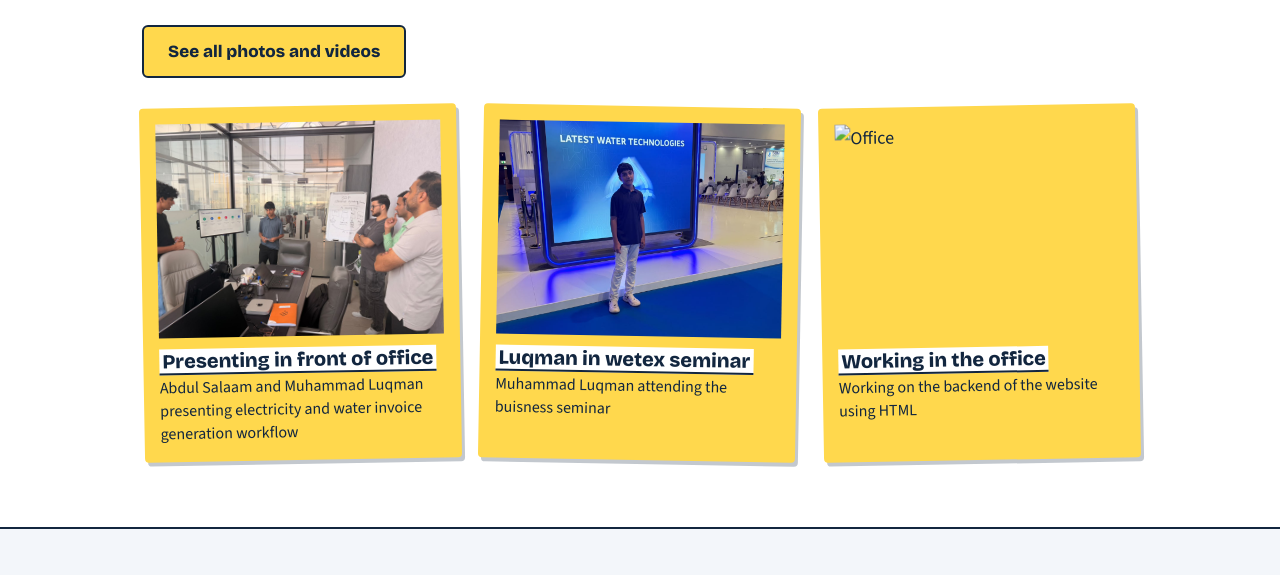
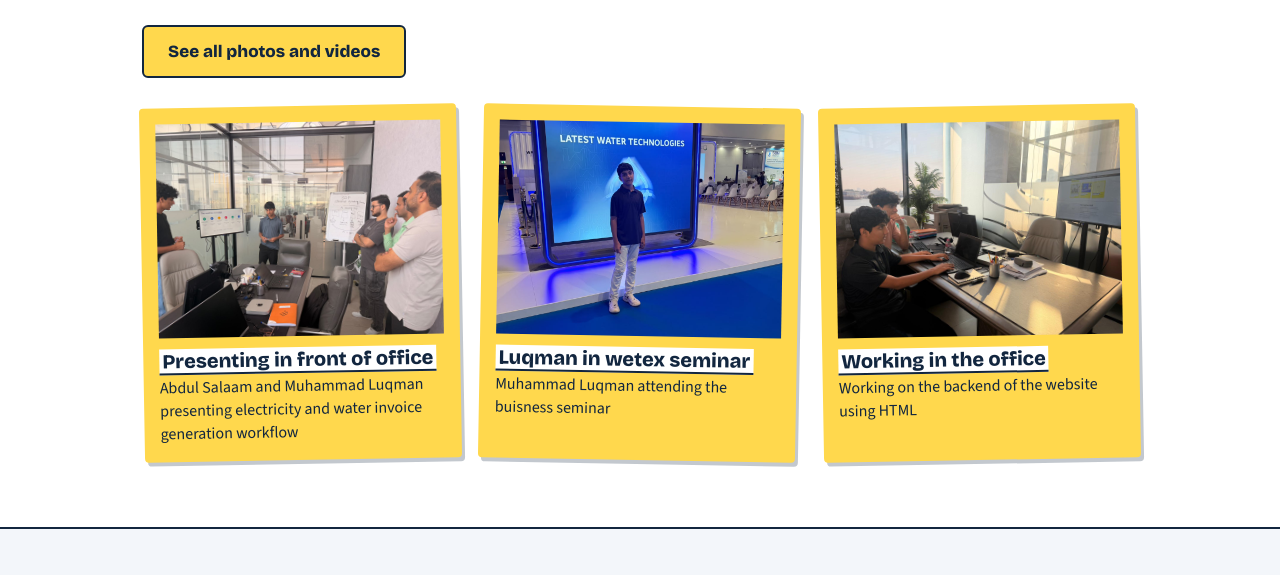
Before and after one commit to abdulbasitanwar90-dotcom/kidsinoffice, a plain HTML site: page index.html in a window 1280 px wide. Shown: the part 2889-3464 px from the top of the page. Drawn offline with nearby package versions, Linux system fonts and the light colour scheme.

Commit message:
Update index.html

```diff
--- a/index.html
+++ b/index.html
@@ -243,7 +243,7 @@ footer{background:var(--ink);color:#B8C6D8;font-size:15px;padding:24px 0}
         <p>Muhammad Luqman attending the buisness seminar</p>
       </article>
       <article class="note">
-        <img src="photo 3.jpg" alt="Office">
+        <img src="photo 3.jpeg" alt="Office">
         <h3><span class="ph">Working in the office</span></h3>
         <p>Working on the backend of the website using HTML</p>
       </article>
```
